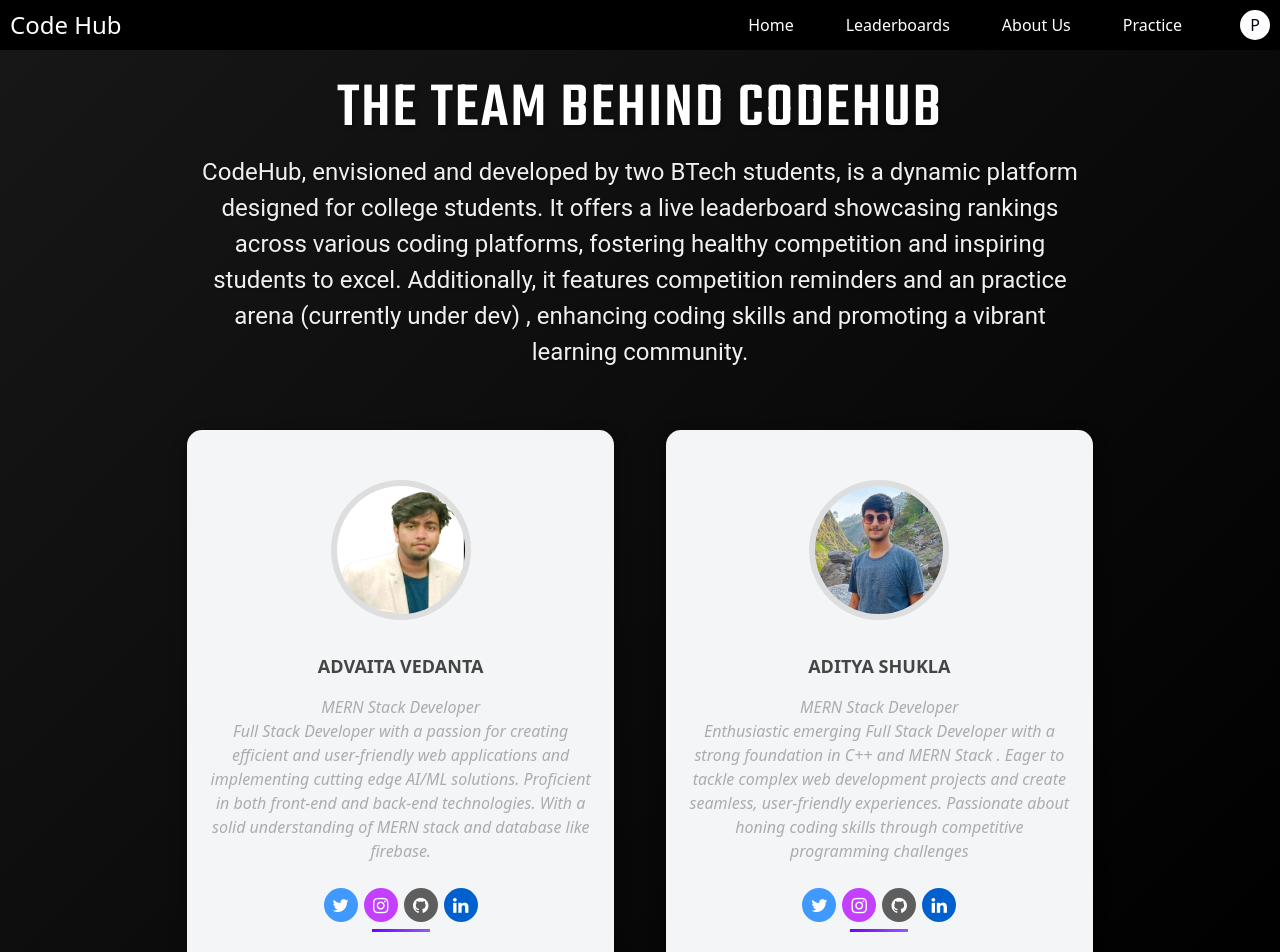
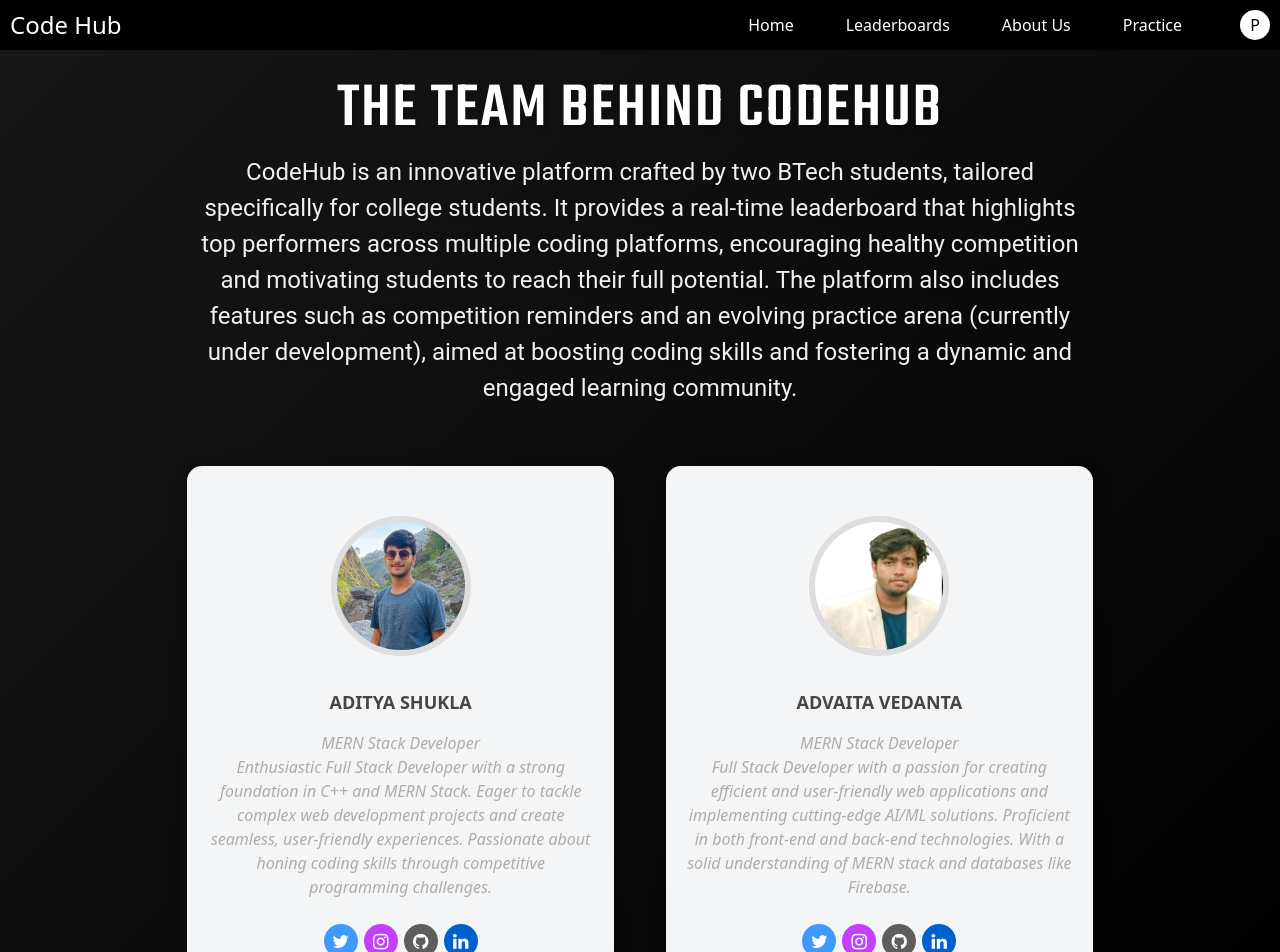
Before and after one commit to Advaita151/Code-Hub, a React (Create React App) app: page /team in a window 1280 px wide. Shown: the top 952 px of the page. Built offline with nearby package versions, Linux system fonts and the light colour scheme; no server answers; a web font is replaced by a local one.

Commit message:
bugs fixed

```diff
--- a/src/comp/pages/team.js
+++ b/src/comp/pages/team.js
@@ -1,7 +1,6 @@
 import "../style.css";
 import React, { useEffect, useState } from "react";
 import { Link } from "react-router-dom";
-
 
 import UserInitials from "../othercomponents/userInitials.js";
 import axios from "axios";
@@ -14,14 +13,11 @@ function Team() {
 
   const [menuOpen, setMenuOpen] = useState(false);
 
-
-
   const navStyles = {
     backgroundColor: "rgba(0, 0, 0, 1)",
     padding: "10px",
     position: "sticky",
     top: 0,
-
     width: "100%",
     zIndex: 1000,
     transition: "color 0.3s ease",
@@ -86,7 +82,7 @@ function Team() {
   const handleMenuToggle = () => {
     setMenuOpen(!menuOpen);
   };
-  let message = `CodeHub, envisioned and developed by two BTech  students, is a dynamic platform designed for college students. It offers a live leaderboard showcasing rankings across various coding platforms, fostering healthy competition and inspiring students to excel. Additionally, it features competition reminders and an  practice arena (currently under dev) , enhancing coding skills and promoting a vibrant learning community.`;
+  let message = `CodeHub is an innovative platform crafted by two BTech students, tailored specifically for college students. It provides a real-time leaderboard that highlights top performers across multiple coding platforms, encouraging healthy competition and motivating students to reach their full potential. The platform also includes features such as competition reminders and an evolving practice arena (currently under development), aimed at boosting coding skills and fostering a dynamic and engaged learning community.`;
   return (
     <div style={mainStyles}>
       {/* Navbar */}
@@ -119,14 +115,15 @@ function Team() {
           </a>
         </div>
         <div style={profileCircleStyles}>
-          {userName === 'Profile'?(
-          <Link to="/login">
-            <UserInitials name={userName} />
-          </Link>
-          ):(
-          <Link to="/profile">
-            <UserInitials name={userName} />
-          </Link>)}
+          {userName === 'Profile' ? (
+            <Link to="/login">
+              <UserInitials name={userName} />
+            </Link>
+          ) : (
+            <Link to="/profile">
+              <UserInitials name={userName} />
+            </Link>
+          )}
         </div>
       </div>
 
@@ -136,6 +133,51 @@ function Team() {
           <p className="section-subtitle">{message}</p>
         </div>
         <div className="container-new">
+          {/* Swapped positions */}
+          <div className="col-sm-6 col-md-4 container-header2">
+            <div className="team-item">
+              <img src={img1} className="team-img" alt="aditya" />
+              <h3> Aditya Shukla</h3>
+              <div className="team-info">
+                <p>MERN Stack Developer</p>
+                <p>
+                  Enthusiastic Full Stack Developer with a strong
+                  foundation in C++ and MERN Stack. Eager to tackle complex web
+                  development projects and create seamless, user-friendly
+                  experiences. Passionate about honing coding skills through
+                  competitive programming challenges.
+                </p>
+                <ul className="team-icon">
+                  <li>
+                    <a href="" className="twitter">
+                      <i className="fa fa-twitter"></i>
+                    </a>
+                  </li>
+                  <li>
+                    <a
+                      href="https://www.instagram.com/who.is.adi"
+                      className="instagram"
+                    >
+                      <i className="fa fa-instagram"></i>
+                    </a>
+                  </li>
+                  <li>
+                    <a href="https://github.com/adityasays" className="github">
+                      <i className="fa fa-github"></i>
+                    </a>
+                  </li>
+                  <li>
+                    <a
+                      href="https://www.linkedin.com/in/adityashukla190503/"
+                      className="linkedin"
+                    >
+                      <i className="fa fa-linkedin"></i>
+                    </a>
+                  </li>
+                </ul>
+              </div>
+            </div>
+          </div>
           <div className="col-sm-6 col-md-4 container-header2">
             <div className="team-item">
               <img src={img2} className="team-img" alt="advaita" />
@@ -143,12 +185,11 @@ function Team() {
               <div className="team-info">
                 <p>MERN Stack Developer</p>
                 <p>
-                  {" "}
                   Full Stack Developer with a passion for creating efficient and
-                  user-friendly web applications and implementing cutting edge
+                  user-friendly web applications and implementing cutting-edge
                   AI/ML solutions. Proficient in both front-end and back-end
                   technologies. With a solid understanding of MERN stack and
-                  database like firebase.
+                  databases like Firebase.
                 </p>
                 <ul className="team-icon">
                   <li>
@@ -184,51 +225,6 @@ function Team() {
               </div>
             </div>
           </div>
-          <div className="col-sm-6 col-md-4 container-header2">
-            <div className="team-item">
-              <img src={img1} className="team-img" alt="aditya" />
-              <h3> Aditya Shukla</h3>
-              <div className="team-info">
-                <p>MERN Stack Developer</p>
-                <p>
-                  {" "}
-                  Enthusiastic emerging Full Stack Developer with a strong
-                  foundation in C++ and MERN Stack . Eager to tackle complex web
-                  development projects and create seamless, user-friendly
-                  experiences. Passionate about honing coding skills through
-                  competitive programming challenges
-                </p>
-                <ul className="team-icon">
-                  <li>
-                    <a href="" className="twitter">
-                      <i className="fa fa-twitter"></i>
-                    </a>
-                  </li>
-                  <li>
-                    <a
-                      href="https://www.instagram.com/who.is.adi"
-                      className="instagram"
-                    >
-                      <i className="fa fa-instagram"></i>
-                    </a>
-                  </li>
-                  <li>
-                    <a href="https://github.com/adityasays" className="github">
-                      <i className="fa fa-github"></i>
-                    </a>
-                  </li>
-                  <li>
-                    <a
-                      href="https://www.linkedin.com/in/adityashukla190503/"
-                      className="linkedin"
-                    >
-                      <i className="fa fa-linkedin"></i>
-                    </a>
-                  </li>
-                </ul>
-              </div>
-            </div>
-          </div>
         </div>
       </div>
     </div>
```
